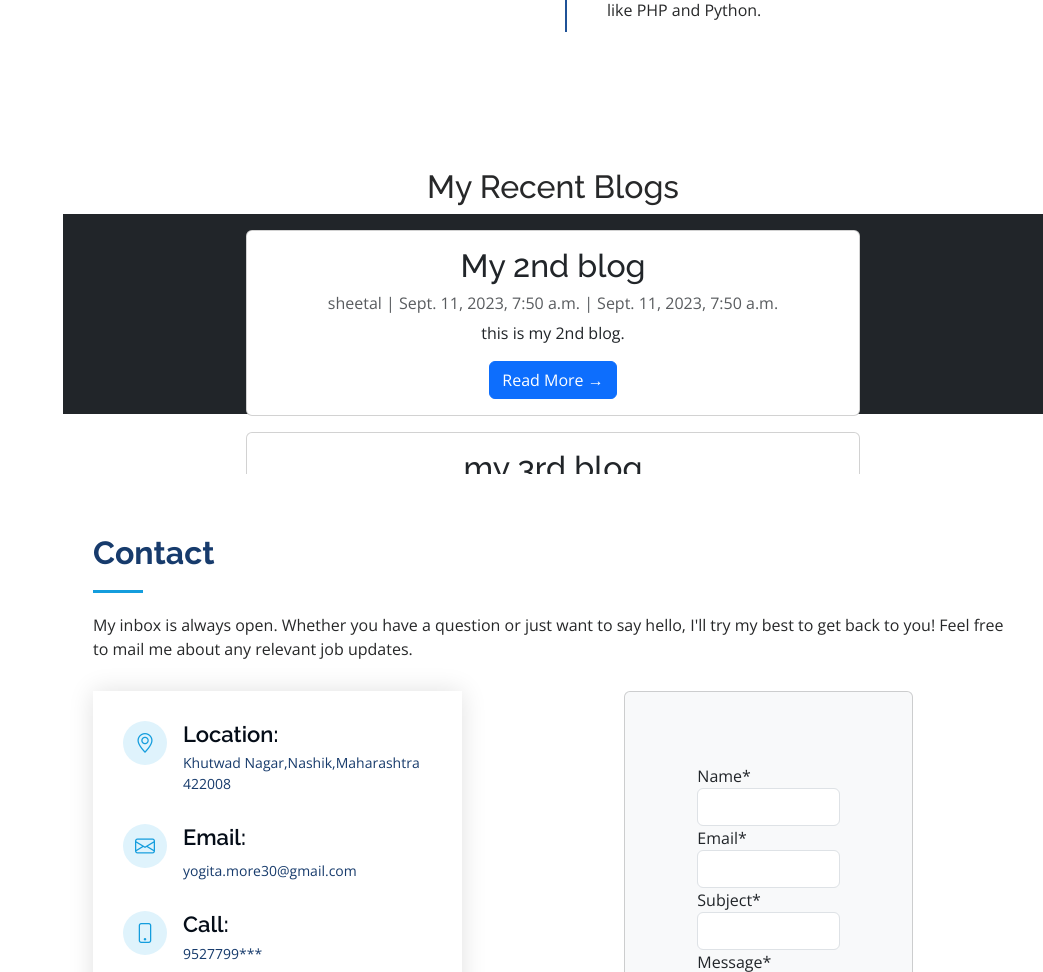
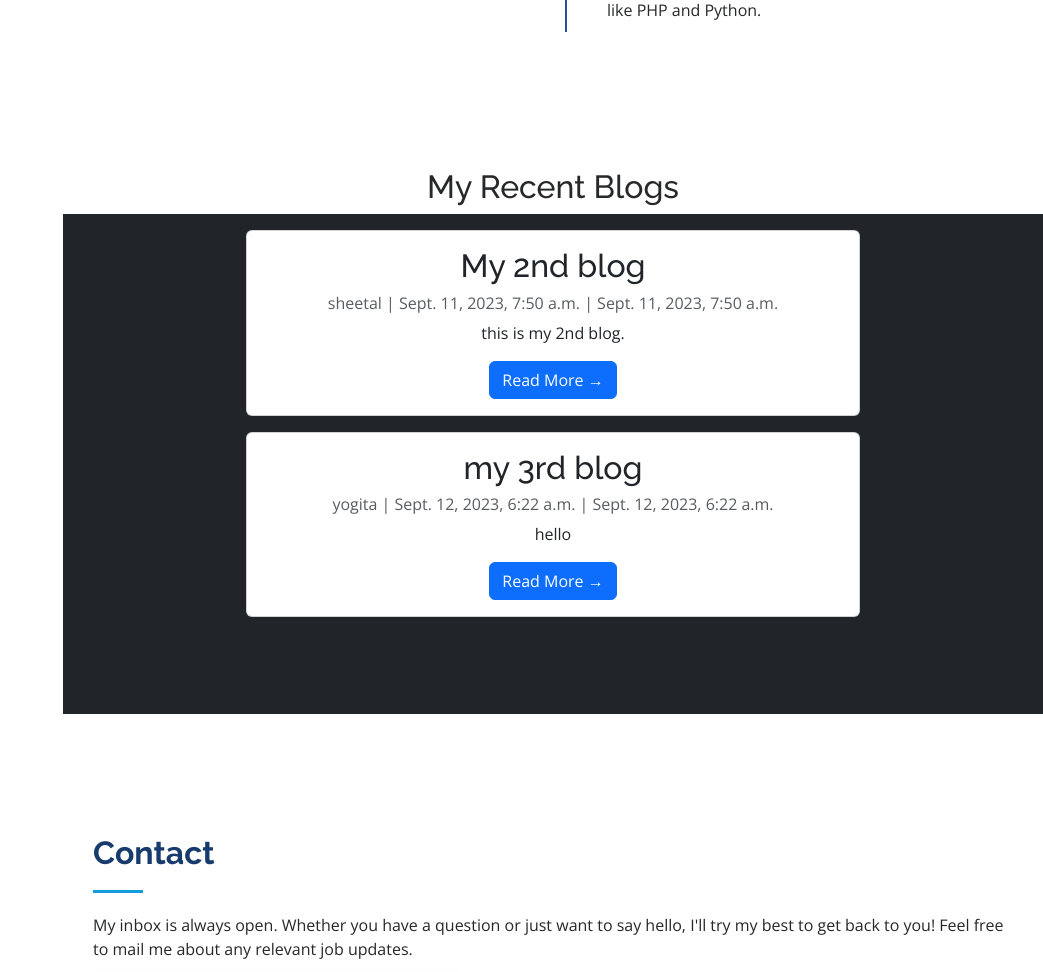
Before and after one commit to YogitaJadhav30/YogitaJadhav_Portfolio, a Django app: page / in a window 1280 px wide. Shown: the part 2947-3919 px from the top of the page, without its empty margins (237-1280 px from the left). Run offline with Django 4.2, Linux system fonts and the light colour scheme; data comes from the database, SQL or seed files in the repository; some libraries are stand-ins or nearby versions.

Commit message:
blog section change

```diff
--- a/website/templates/website/index.html
+++ b/website/templates/website/index.html
@@ -275,7 +275,7 @@
 
     <section id="blog" class="blog">
      <center> <h2>My Recent Blogs</h2><center>
-      <div class="container bg-dark" style="height:200px;">
+      <div class="container bg-dark" style="height:500px;">
         <div class="row">
             <!-- Blog Entries Column -->
             <center>
```
